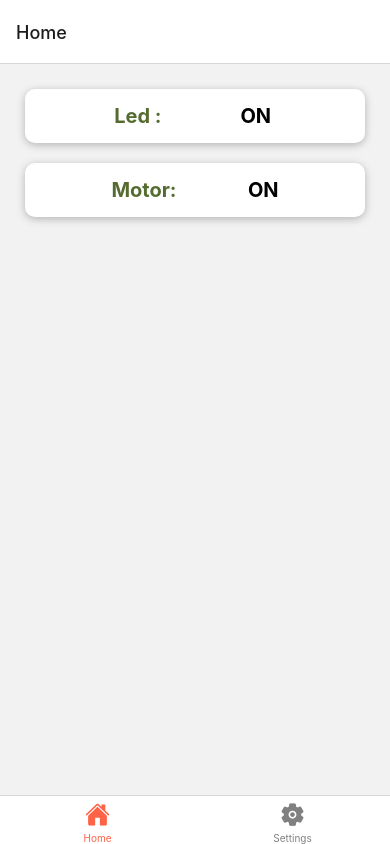
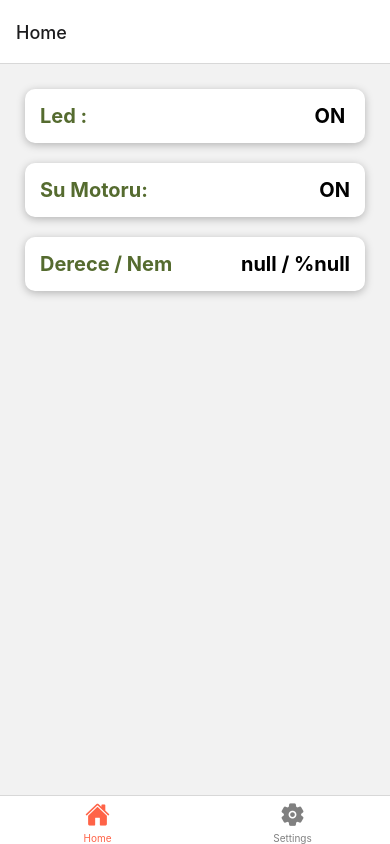
Before and after one commit to eminoz/vertical-farming-mobile-app, a React Native app: screen /Details in a window 390 px wide. Built offline with nearby package versions, Linux system fonts and the light colour scheme; no server answers; the database is empty.

Commit message:
sıcaklık nem komponenti eklendi

```diff
--- a/screens/DetailsScreen.js
+++ b/screens/DetailsScreen.js
@@ -6,11 +6,14 @@ import { getDatabase, ref, onValue } from "firebase/database";
 const DetailsScreen = () => {
   const [active, setActive] = useState(null);
   const [motorIsActive, setMotorActive] = useState(null);
+  const [nem, setNem] = useState(null);
+  const [derece, setDerece] = useState(null);
 
   const database = getDatabase(app);
 
   const starCountRef = ref(database, "led/");
   const suMotoru = ref(database, "sumotoru/");
+  const sicaklik = ref(database, "sicaklik/");
 
   useEffect(() => {
     onValue(starCountRef, (snapshot) => {
@@ -26,6 +29,14 @@ const DetailsScreen = () => {
       setMotorActive(data);
     });
   }, [motorIsActive]);
+  useEffect(() => {
+    onValue(sicaklik, (result) => {
+      const derece = result.val().derece;
+      const nem = result.val().nem;
+      setDerece(derece);
+      setNem(nem);
+    });
+  }, [derece, nem]);
   return (
     <SafeAreaView style={{ flex: 1 }}>
       <ScrollView>
@@ -35,8 +46,12 @@ const DetailsScreen = () => {
             <Text style={styles.ledInfo}>{active ? "OFF" : "ON"} </Text>
           </Card>
           <Card style={styles.cardContainer}>
-            <Text style={styles.lableText}>Motor:</Text>
+            <Text style={styles.lableText}>Su Motoru:</Text>
             <Text style={styles.ledInfo}>{motorIsActive ? "OFF" : "ON"}</Text>
+          </Card>
+          <Card style={styles.cardContainer}>
+            <Text style={styles.lableText}>Derece / Nem</Text>
+            <Text style={styles.ledInfo}>{`${derece} / %${nem}`}</Text>
           </Card>
         </View>
       </ScrollView>
@@ -49,7 +64,7 @@ export default DetailsScreen;
 const styles = StyleSheet.create({
   cardContainer: {
     flex: 1,
-    justifyContent: "space-evenly",
+    justifyContent: "space-between",
     alignItems: "center",
     flexDirection: "row",
     height: "90%",
```
